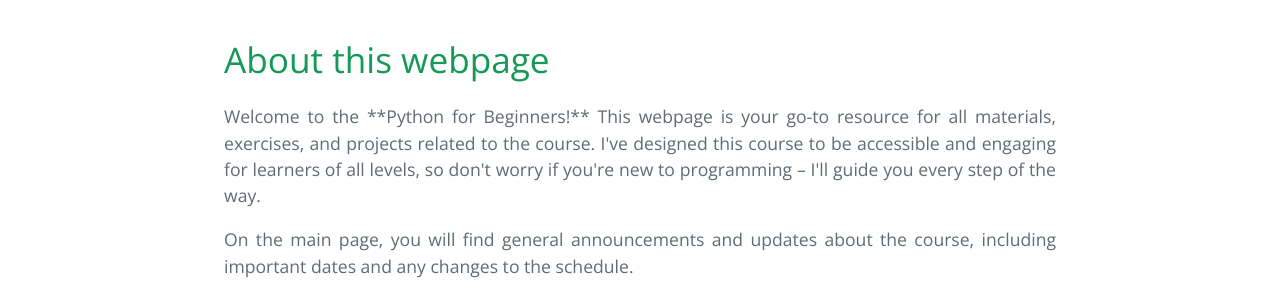
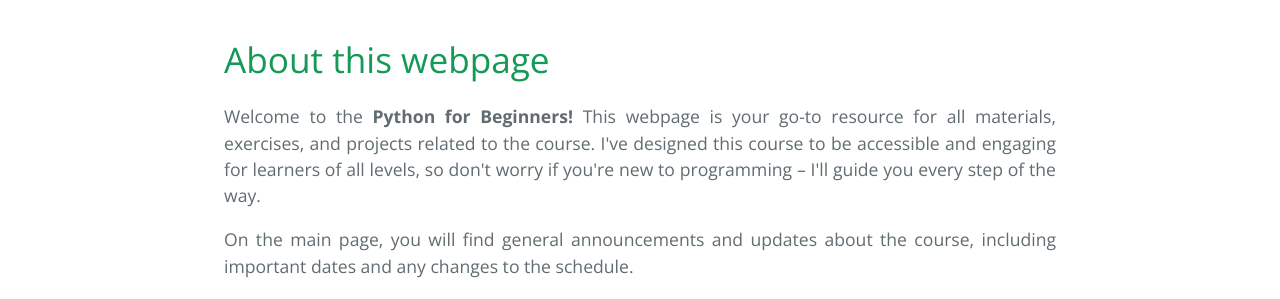
Before and after one commit to MehrdadSamadishadlou/Python_for_Beginners, a Jekyll site: the page built from index.md, in a window 1280 px wide. Shown: the part 398-697 px from the top of the page. Built offline with Jekyll 4.4.1, drawn with Linux system fonts in a browser that asks for light colours.

```diff
--- a/index.md
+++ b/index.md
@@ -9,7 +9,7 @@ filename: index
 # About this webpage
 
 <p style='text-align: justify;'>
-Welcome to the **Python for Beginners!** This webpage is your go-to resource for all materials, exercises, and projects related to the course. I've designed this course to be accessible and engaging for learners of all levels, so don't worry if you're new to programming – I'll guide you every step of the way.
+Welcome to the <b>Python for Beginners!</b> This webpage is your go-to resource for all materials, exercises, and projects related to the course. I've designed this course to be accessible and engaging for learners of all levels, so don't worry if you're new to programming – I'll guide you every step of the way.
 </p>
 
 <p style='text-align: justify;'>
```
